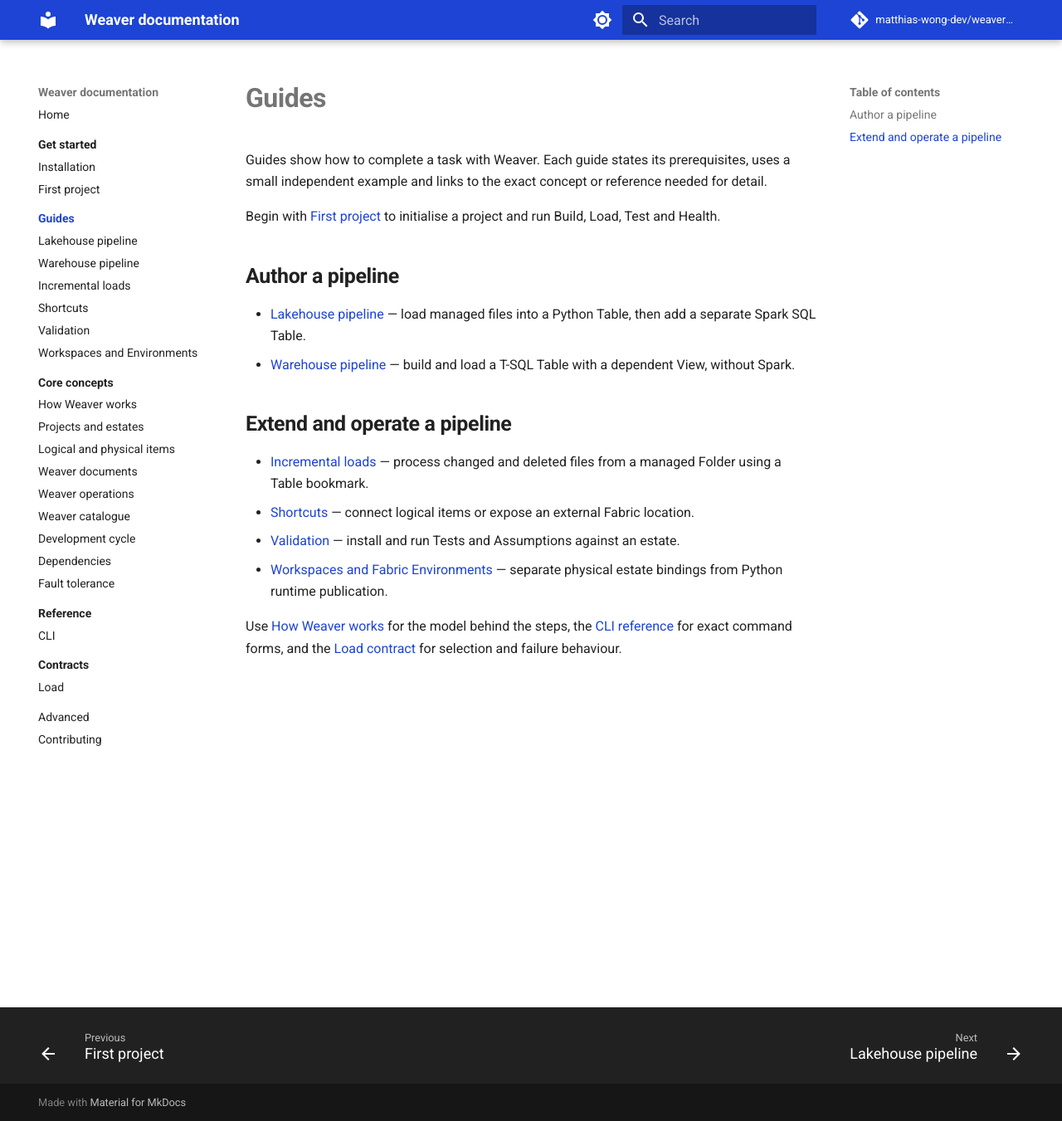
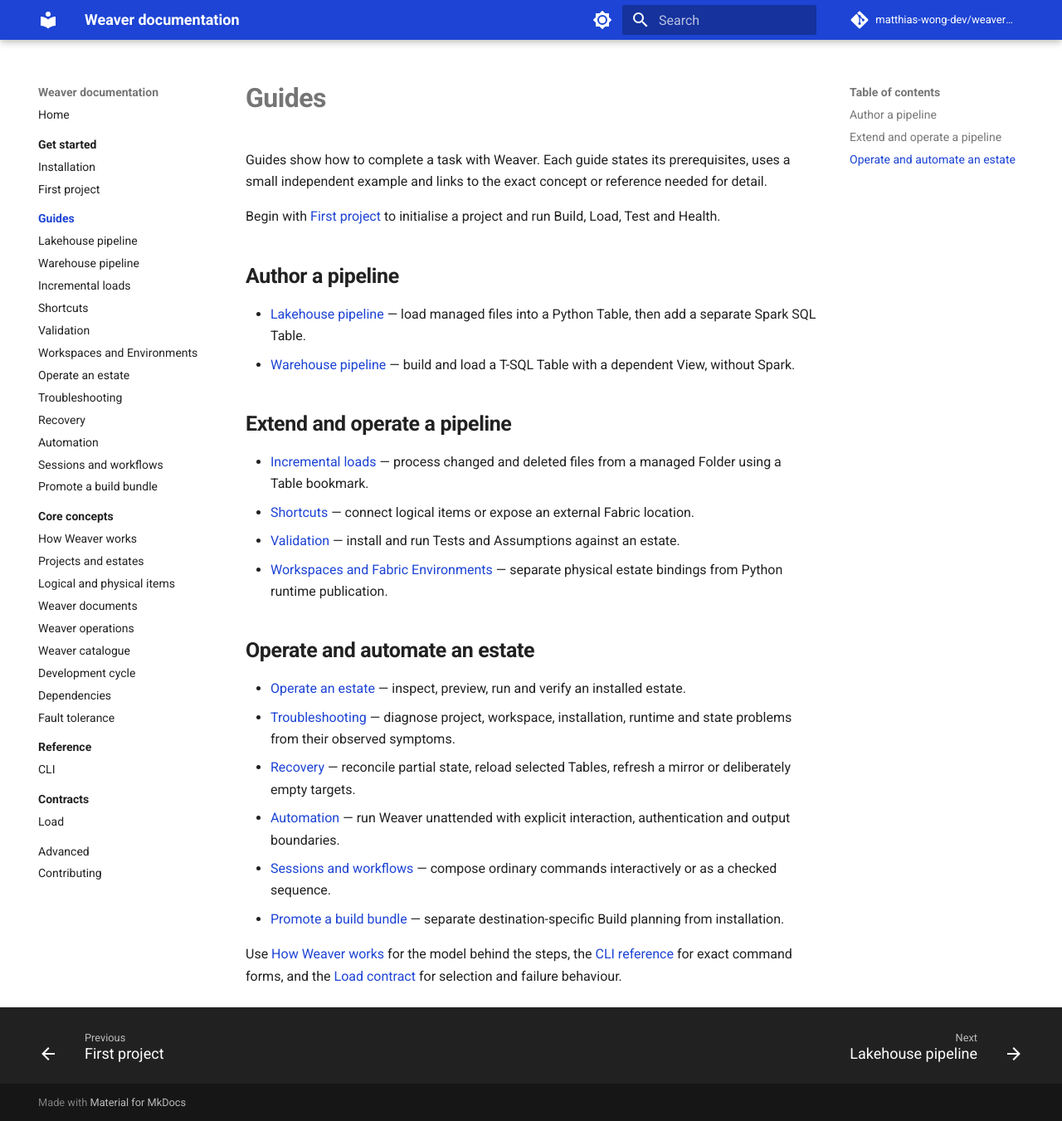
Before and after one commit to matthias-wong-dev/weaverstack-docs, an MkDocs documentation site: the page built from docs/guides/index.md, in a window 1280 px wide and 1351 px high. Shown: the whole window at 83% size. Built offline with MkDocs 1.6.1 and Material for MkDocs 9.7.7, drawn with Linux system fonts in a browser that asks for light colours; comment, search, counter and statistics services are not loaded.

Commit message:
docs: integrate operating and automation guides

```diff
--- a/docs/guides/index.md
+++ b/docs/guides/index.md
@@ -16,4 +16,13 @@
 - [Validation](validation.md) — install and run Tests and Assumptions against an estate.
 - [Workspaces and Fabric Environments](environments.md) — separate physical estate bindings from Python runtime publication.
 
+## Operate and automate an estate
+
+- [Operate an estate](operate-estate.md) — inspect, preview, run and verify an installed estate.
+- [Troubleshooting](troubleshooting.md) — diagnose project, workspace, installation, runtime and state problems from their observed symptoms.
+- [Recovery](recovery.md) — reconcile partial state, reload selected Tables, refresh a mirror or deliberately empty targets.
+- [Automation](automation.md) — run Weaver unattended with explicit interaction, authentication and output boundaries.
+- [Sessions and workflows](sessions-and-workflows.md) — compose ordinary commands interactively or as a checked sequence.
+- [Promote a build bundle](promote-a-bundle.md) — separate destination-specific Build planning from installation.
+
 Use [How Weaver works](../core-concepts/how-weaver-works.md) for the model behind the steps, the [CLI reference](../reference/cli.md) for exact command forms, and the [Load contract](../contracts/load.md) for selection and failure behaviour.
--- a/mkdocs.yml
+++ b/mkdocs.yml
@@ -77,6 +77,12 @@
       - Shortcuts: guides/shortcuts.md
       - Validation: guides/validation.md
       - Workspaces and Environments: guides/environments.md
+      - Operate an estate: guides/operate-estate.md
+      - Troubleshooting: guides/troubleshooting.md
+      - Recovery: guides/recovery.md
+      - Automation: guides/automation.md
+      - Sessions and workflows: guides/sessions-and-workflows.md
+      - Promote a build bundle: guides/promote-a-bundle.md
   - Core concepts:
       - core-concepts/index.md
       - How Weaver works: core-concepts/how-weaver-works.md
```
Also changed, not shown: docs/guides/automation.md (+1 -1 lines), docs/guides/promote-a-bundle.md (+1 -3 lines), docs/guides/troubleshooting.md (+4 -4 lines).
